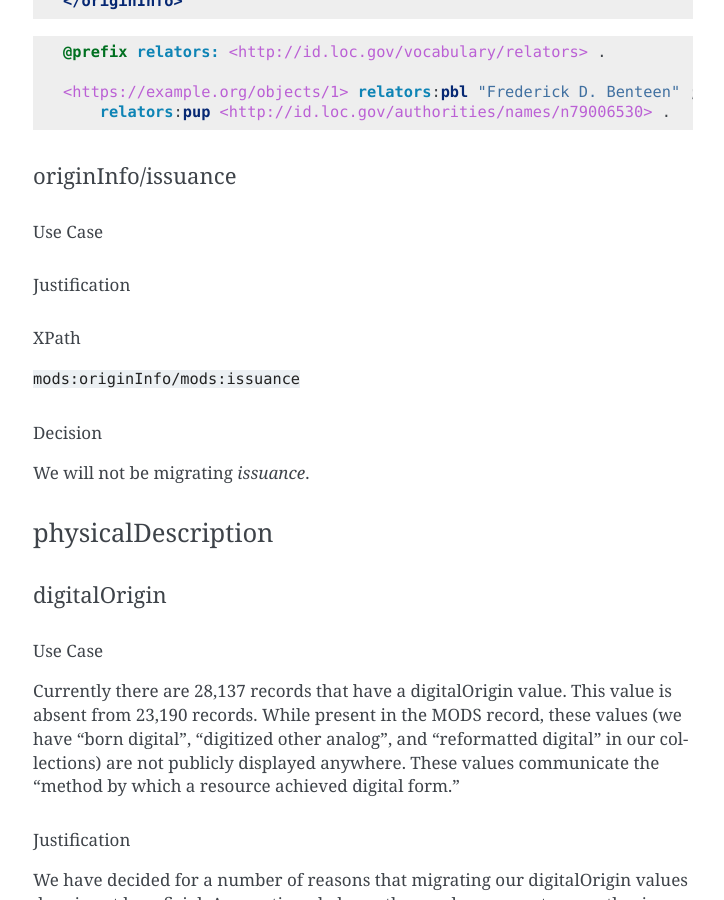
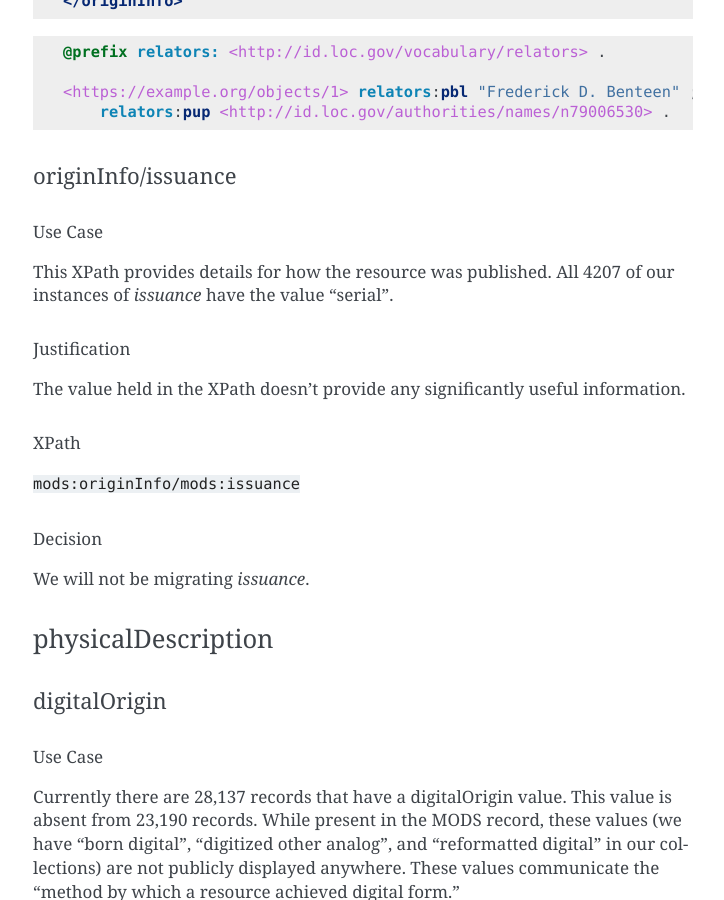
Before and after one commit to UTKcataloging/mods_to_rdf, a Sphinx documentation site: the page built from docs/source/contents/4_draft_mapping.rst, in a window 1280 px wide and 900 px high, scrolled down 24144 px. Shown: the whole window, without its empty margins (387-1111 px from the left). Built offline with Sphinx 7.4.7, drawn with Linux system fonts in a browser that asks for light colours; formulas are drawn with MathJax 3.

Commit message:
Update the `originInfo/issuance` section.

```diff
--- a/docs/source/contents/4_draft_mapping.rst
+++ b/docs/source/contents/4_draft_mapping.rst
@@ -1166,11 +1166,16 @@ originInfo/issuance
 Use Case
 ^^^^^^^^
 
-Justification
-^^^^^^^^^^^^^
+This XPath provides details for how the resource was published. All 4207 of our instances of `issuance` have the value "serial".
+
+Justification
+^^^^^^^^^^^^^
+
+The value held in the XPath doesn't provide any significantly useful information.
 
 XPath
 ^^^^^
+
 :code:`mods:originInfo/mods:issuance`
 
 Decision
```
